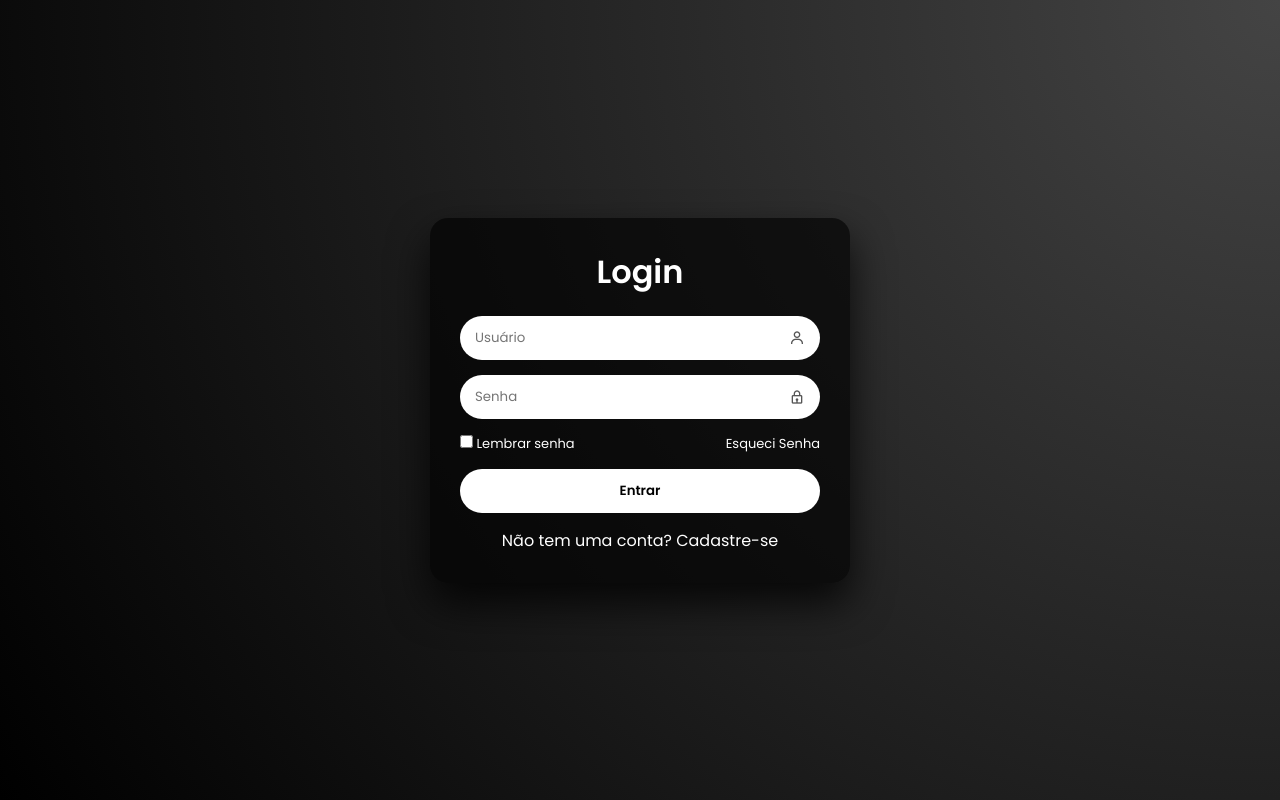
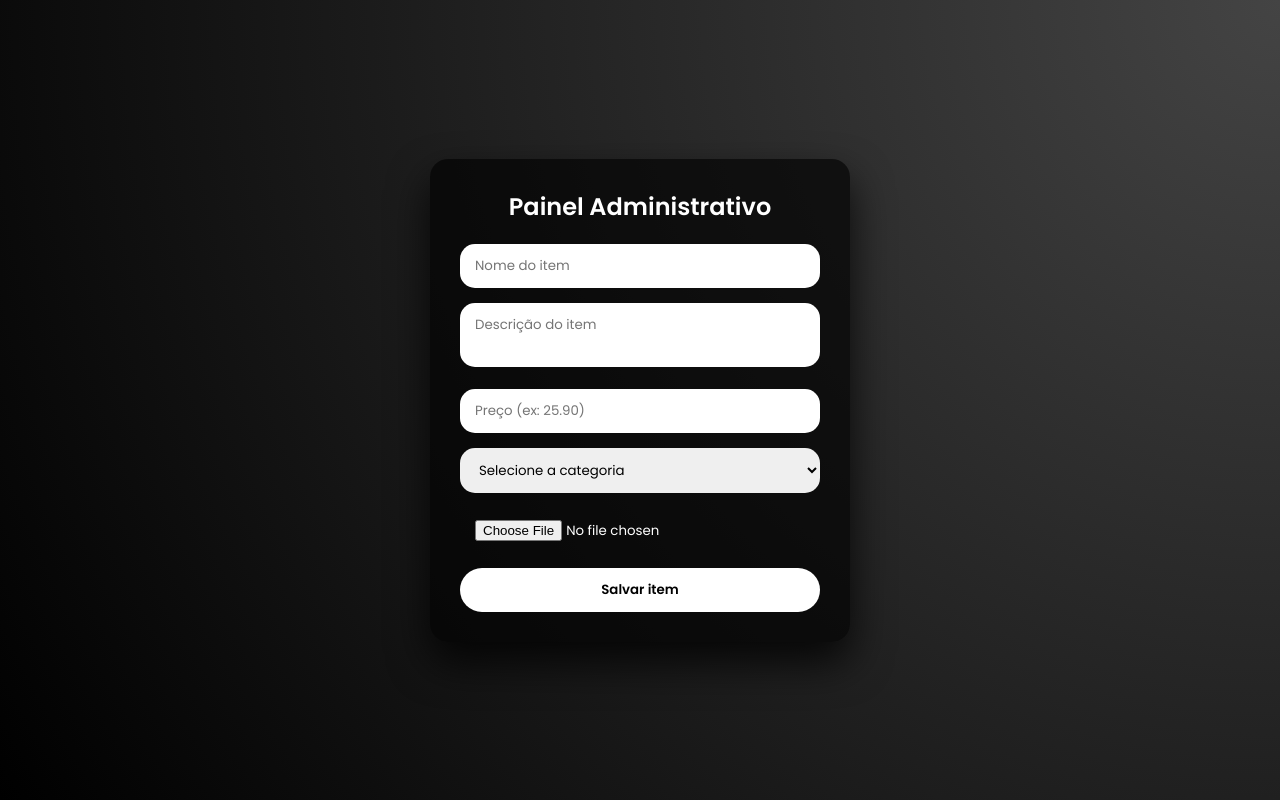
Before and after one commit to Rosegalindo/Projeto, a PHP site: page /adm.php in a window 1280 px wide. Run offline with PHP 8.4, Linux system fonts and the light colour scheme.

Commit message:
Atualizando o banco de dados

```diff
--- a/adm.php
+++ b/adm.php
@@ -3,7 +3,7 @@
 <head>
 <meta charset="UTF-8">
 <meta name="viewport" content="width=device-width, initial-scale=1.0">
-<title>Administração</title>
+<title>Painel Administrativo</title>
 
 <link href="https://unpkg.com/boxicons@2.1.4/css/boxicons.min.css" rel="stylesheet">
 
@@ -36,42 +36,27 @@ body{
     box-shadow: 0 20px 40px rgba(0,0,0,0.8);
 }
 
-h1,h2{
+h2{
     text-align:center;
     margin-bottom:20px;
 }
 
 .input{
-    position:relative;
     margin-bottom:15px;
 }
 
-.input input{
+.input input,
+.input textarea,
+.input select{
     width:100%;
-    padding:12px 40px 12px 15px;
-    border-radius:25px;
+    padding:12px 15px;
+    border-radius:15px;
     border:none;
     outline:none;
 }
 
-.input i{
-    position:absolute;
-    right:15px;
-    top:50%;
-    transform:translateY(-50%);
-    color:#555;
-}
-
-.options{
-    display:flex;
-    justify-content:space-between;
-    font-size:13px;
-    margin-bottom:15px;
-}
-
-.options a{
-    color:#fff;
-    text-decoration:none;
+textarea{
+    resize:none;
 }
 
 button{
@@ -83,54 +68,13 @@ button{
     font-weight:bold;
     cursor:pointer;
 }
-
-.link{
-    text-align:center;
-    margin-top:15px;
-}
-
-.link a{
-    color:#fff;
-    text-decoration:none;
-}
-
-/* ADM */
-#admBox{ display:none; }
 </style>
 </head>
 
 <body>
 
-<!-- LOGIN -->
-<div class="box" id="loginBox">
-    <h1>Login</h1>
-
-    <div class="input">
-        <input type="email" id="usuario" placeholder="Usuário">
-        <i class='bx bx-user'></i>
-    </div>
-
-    <div class="input">
-        <input type="password" id="senha" placeholder="Senha">
-        <i class='bx bx-lock'></i>
-    </div>
-
-    <div class="options">
-        <label><input type="checkbox"> Lembrar senha</label>
-        <a href="recuperar_senha.html">Esqueci Senha</a>
-    </div>
-
-    <button onclick="login()">Entrar</button>
-
-    <div class="link">
-        <p>Não tem uma conta? <a href="cadastrar_adm.html">Cadastre-se</a></p>
-    </div>
-</div>
-
-<!-- PAINEL ADM -->
-<div class="box" id="admBox">
+<div class="box">
     <h2>Painel Administrativo</h2>
-    <p style="text-align:center;">Login realizado com sucesso ✅</p>
 
     <form action="salvar_item.php" method="POST" enctype="multipart/form-data">
 
@@ -139,8 +83,7 @@ button{
         </div>
 
         <div class="input">
-            <textarea name="descricao" placeholder="Descrição do item" required
-                style="width:100%; padding:12px 15px; border-radius:15px; border:none; resize:none;"></textarea>
+            <textarea name="descricao" placeholder="Descrição do item" required></textarea>
         </div>
 
         <div class="input">
@@ -148,13 +91,12 @@ button{
         </div>
 
         <div class="input">
-            <select name="categoria" required
-                style="width:100%; padding:12px 15px; border-radius:25px; border:none;">
+            <select name="categoria" required>
                 <option value="">Selecione a categoria</option>
                 <option value="porcoes">Porções</option>
-                <option value="sucos">Sucos / Refrigerantes</option>
-                <option value="cervejas">Cervejas</option>
-                <option value="drinks">Drinks / Gin</option>
+                <option value="suco_refrigerante">Sucos / Refrigerantes</option>
+                <option value="cerveja">Cervejas</option>
+                <option value="drinks_gin">Drinks / Gin</option>
             </select>
         </div>
 
--- a/conexao.php
+++ b/conexao.php
@@ -1,7 +1,7 @@
 <?php
 $host = "sql107.infinityfree.com";
 $usuario = "if0_4094339";
-$senha = "SUA_SENHA_DO_VPANEL"; // mesma senha do InfinityFree
+$senha = "S5yftY0mNJGljaM"; // mesma senha do InfinityFree
 $banco = "if0_4094339_quiosque";
 
 $conn = new mysqli($host, $usuario, $senha, $banco);
```
Also changed, not shown: salvar_item.php (+29 -9 lines), script.js (deleted, +0 -25 lines).
